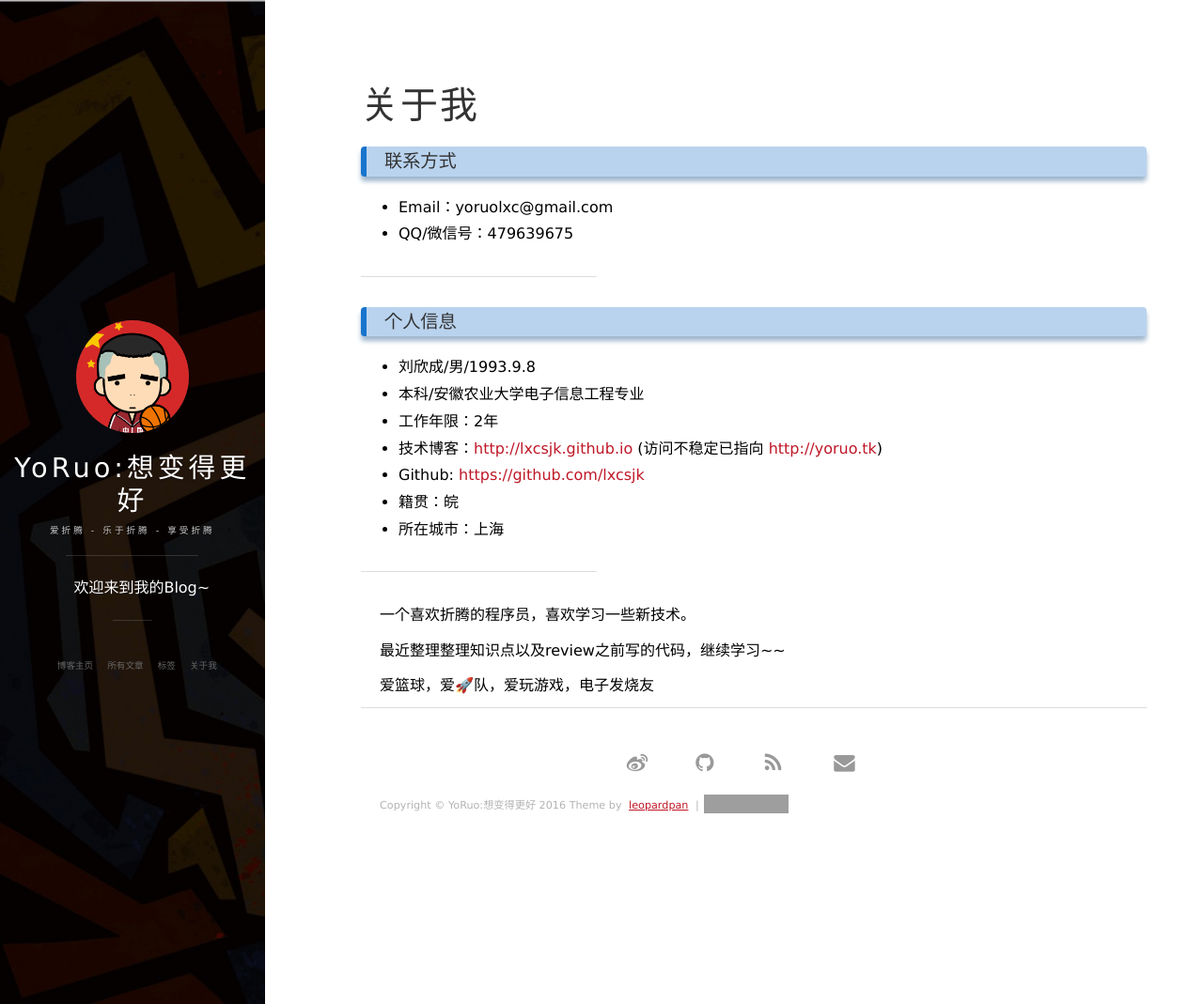
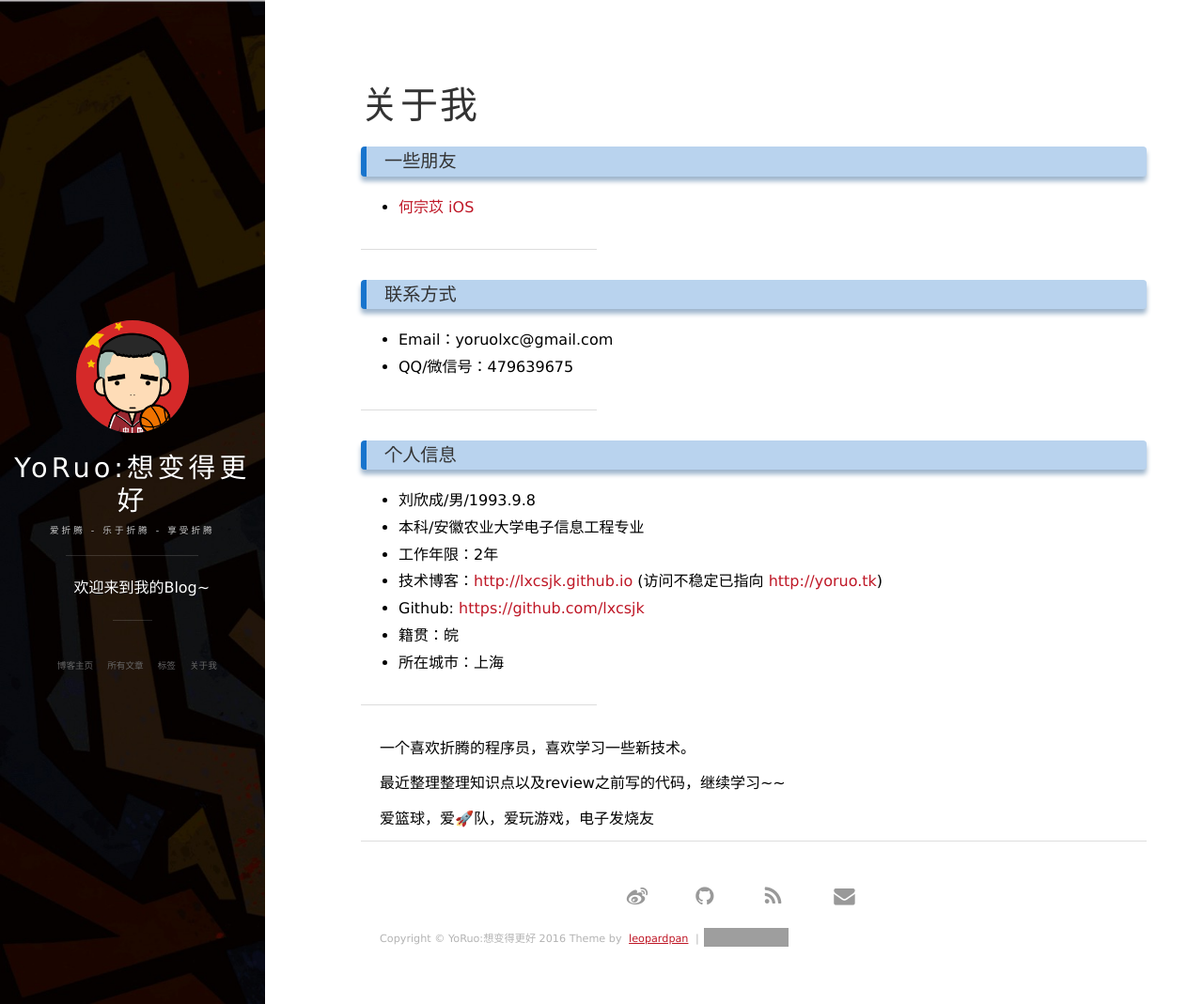
Before and after one commit to lxcsjk/lxcsjk.github.io, a Jekyll site: the page built from about.md, in a window 1280 px wide and 1069 px high. Shown: the whole window at 94% size. Built offline with Jekyll 4.4.1, drawn with Linux system fonts in a browser that asks for light colours; nearby versions of some CDN libraries; comment, search, counter and statistics services are not loaded; grey boxes are pictures that could not be loaded.

Commit message:
一些朋友

```diff
--- a/about.md
+++ b/about.md
@@ -1,6 +1,11 @@
 ---
 layout: page
 title: 关于我
+---
+### 一些朋友
+
+- [何宗苡 iOS](http://ripperhe.tk)
+
 ---
 
 ### 联系方式
```
Also changed, not shown: 1 other file.
